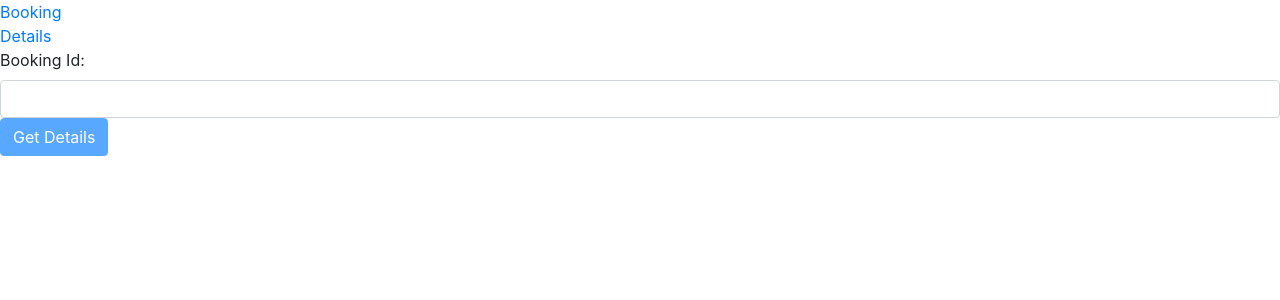
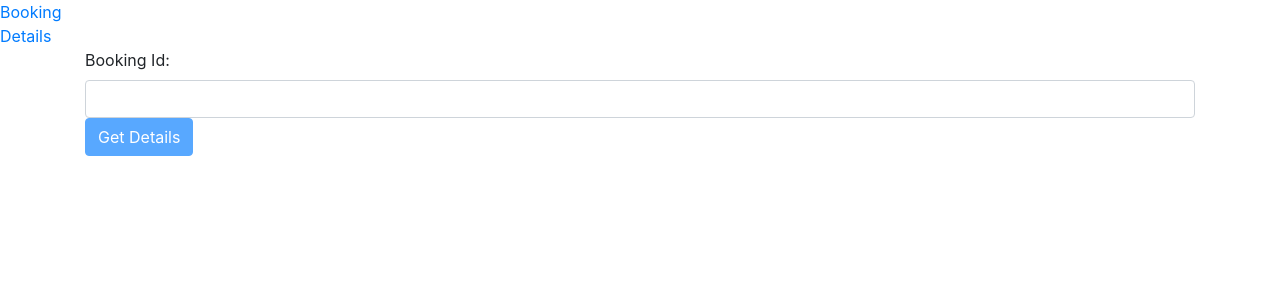
Before and after one commit to jkc1996/buffet-booking, an Angular app: page /details in a window 1280 px wide. Shown: the top 300 px of the page. Built offline with nearby package versions, Linux system fonts and the light colour scheme.

Commit message:
added container class in details component

```diff
--- a/src/app/buffet-details/buffet-details.component.html
+++ b/src/app/buffet-details/buffet-details.component.html
@@ -1,5 +1,6 @@
-<div>
-	<label for="bookingId">Booking Id:</label>
+<div class='container'>
+	<div>
+		<label for="bookingId">Booking Id:</label>
   <input class="input-group" id='bookingId' class="form-control" type="text" [(ngModel)]='id'>
   <button class="btn btn-primary" (click)='getdetails(id); submitted = true' [disabled]='!id'>Get Details</button>
 </div>
@@ -16,3 +17,4 @@
     <td>{{bookingdata.company}}</td>           <!-- {bookingdata.noOfPlates}}-->
   </tr>
 </table>
+</div>
```
